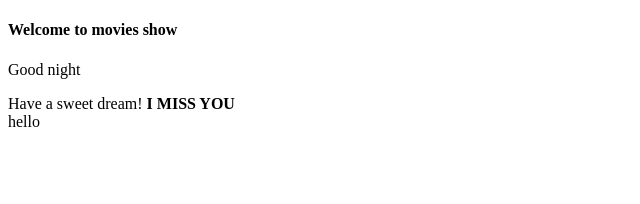
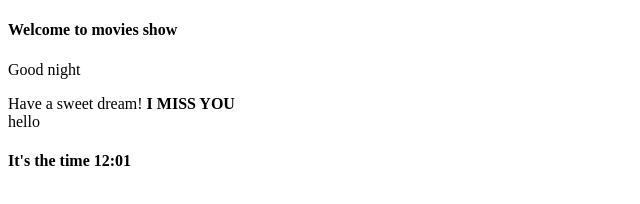
Before and after one commit to lingadharani/moviesname, a plain HTML site: page index.html in a window 1280 px wide. Shown: the whole page, without its empty margins (0-640 px from the left). Drawn offline with Linux system fonts and the light colour scheme.

Commit message:
added the h4 tag

```diff
--- a/index.html
+++ b/index.html
@@ -11,5 +11,6 @@
     <span>Have a sweet dream!</span>
     <b>I MISS YOU</b>
     <div>hello</div>
+    <h4>It's the time 12:01</h4>
 </body>
 </html>
```
